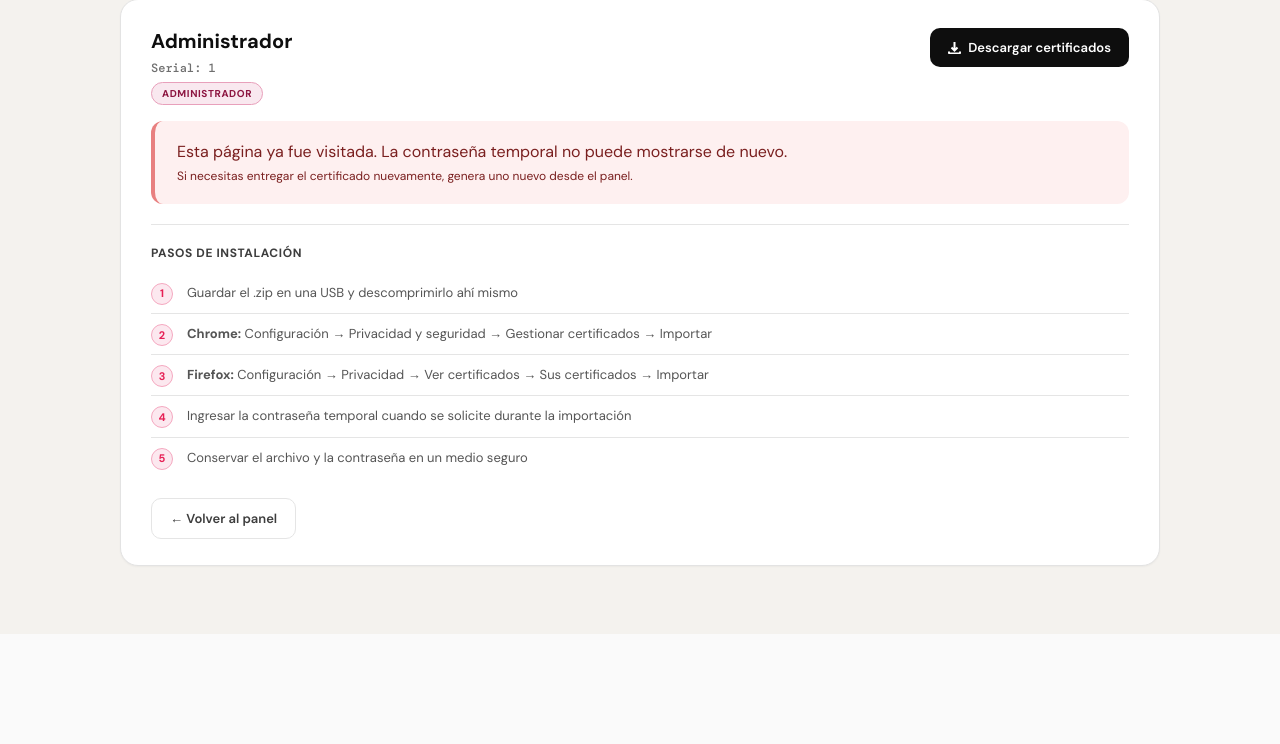
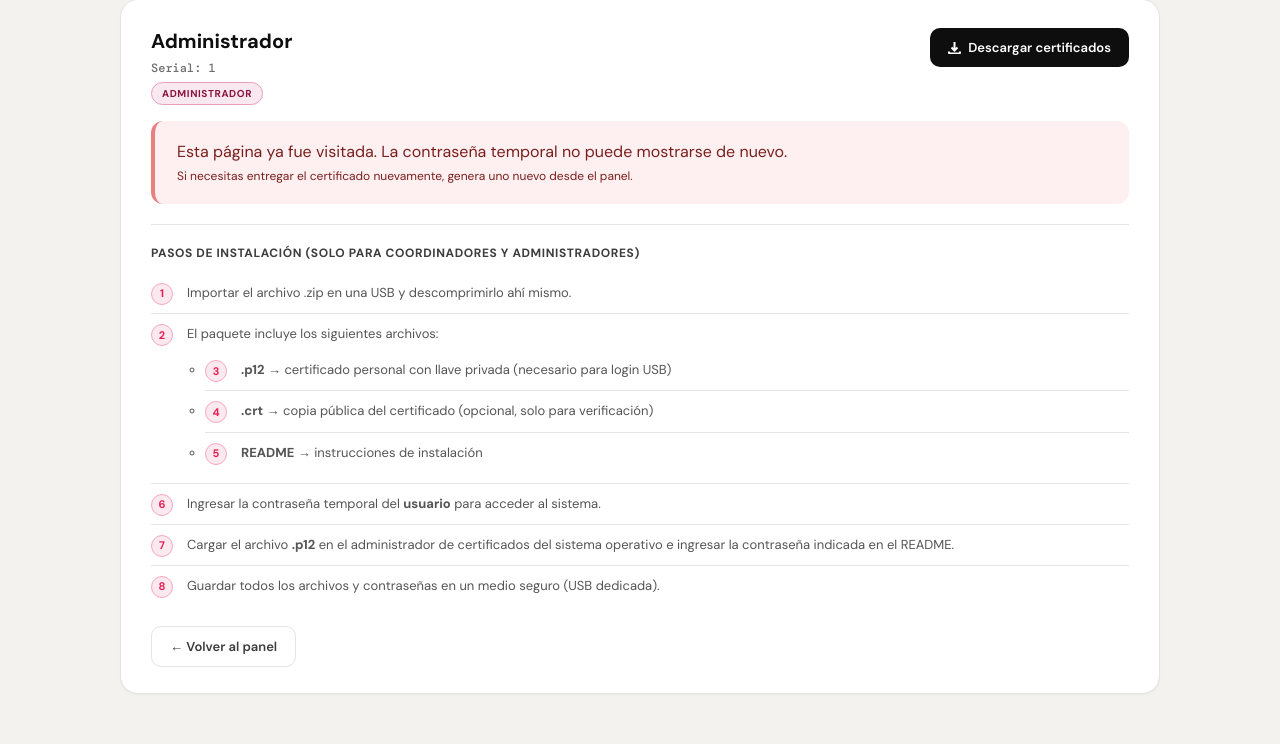
Before and after one commit to Krul-dev/CasaMonarca, a Flask app: page /admin/entregar_certificado in a window 1280 px wide. Shown: the part 166-910 px from the top of the page. Before the commit the page ends 734 px from the top, so only its background shows below. Run offline with Flask 3, Linux system fonts and the light colour scheme; a user stored in the database is signed in.

Commit message:
Cambio de instrucciones para que concuerden con el sistema de zip que integré

```diff
--- a/paula-entrega_certificado/app final/templates/entregar_cert.html
+++ b/paula-entrega_certificado/app final/templates/entregar_cert.html
@@ -331,14 +331,21 @@
     {% if serial %}
     <hr>
     <p style="font-size:12px;font-weight:700;color:#3d3d3d;text-transform:uppercase;letter-spacing:.05em;margin-bottom:12px;">
-      Pasos de instalación
+      Pasos de instalación (solo para Coordinadores y Administradores)
     </p>
+
     <ol class="pasos">
-      <li>Guardar el .zip en una USB y descomprimirlo ahí mismo</li>
-      <li><strong>Chrome:</strong> Configuración → Privacidad y seguridad → Gestionar certificados → Importar</li>
-      <li><strong>Firefox:</strong> Configuración → Privacidad → Ver certificados → Sus certificados → Importar</li>
-      <li>Ingresar la contraseña temporal cuando se solicite durante la importación</li>
-      <li>Conservar el archivo y la contraseña en un medio seguro</li>
+      <li>Importar el archivo .zip en una USB y descomprimirlo ahí mismo.</li>
+      <li>El paquete incluye los siguientes archivos:
+        <ul style="margin-top:6px;margin-left:18px;font-size:12px;color:#444;">
+          <li><strong>.p12</strong> → certificado personal con llave privada (necesario para login USB)</li>
+          <li><strong>.crt</strong> → copia pública del certificado (opcional, solo para verificación)</li>
+          <li><strong>README</strong> → instrucciones de instalación</li>
+        </ul>
+      </li>
+      <li>Ingresar la contraseña temporal del <strong>usuario</strong> para acceder al sistema.</li>
+      <li>Cargar el archivo <strong>.p12</strong> en el administrador de certificados del sistema operativo e ingresar la contraseña indicada en el README.</li>
+      <li>Guardar todos los archivos y contraseñas en un medio seguro (USB dedicada).</li>
     </ol>
     {% endif %}
 
```
